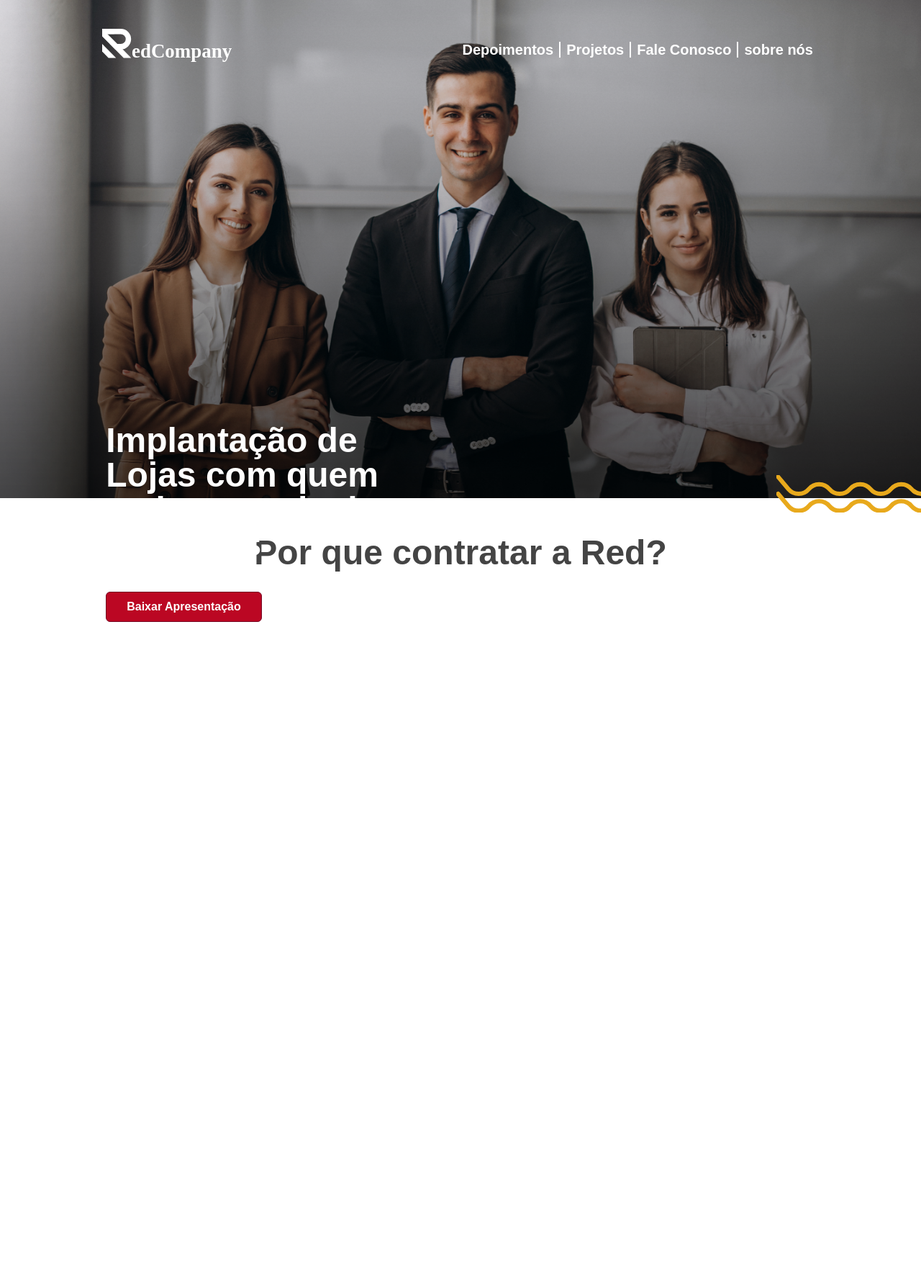
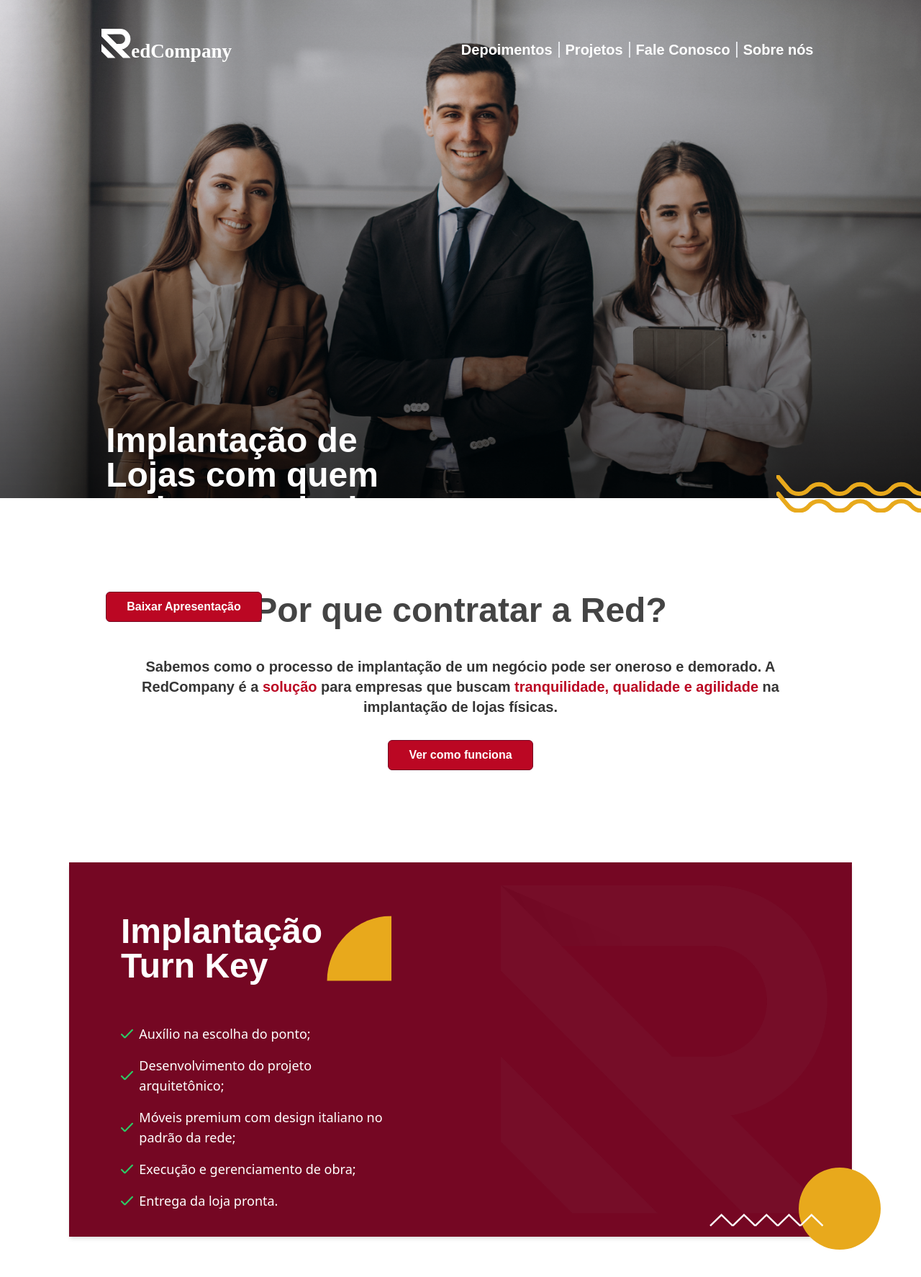
Before and after one commit to LuizCBonini/Redcompany-Landing, a React (Create React App) app: page / in a window 1280 px wide. Shown: the top 1774 px of the page at 72% size. Before the commit the page ends 864 px from the top, so only its background shows below. Built offline with nearby package versions, Linux system fonts and the light colour scheme.

Commit message:
Feat: Seção de introdução finalizada.

```diff
--- a/src/App.jsx
+++ b/src/App.jsx
@@ -1,7 +1,7 @@
 
 // paginas:
 import Home from './containers/Home';
-import PorqueContratar from './containers/PorqueContratar';
+import PorqueContratar from './containers/WhyHyre';
 
 export default function App() {
   return (
--- a/src/components/button.jsx
+++ b/src/components/button.jsx
@@ -2,7 +2,7 @@ import React from 'react';
 
 const Button = ({children}) => {
     return (
-        <button className='bg-red text-white font-title font-bold py-2 px-7 rounded-md border-bordo border hover:bg-bordo'>{children}</button>
+        <button className='bg-red text-white font-poppins font-bold py-2 px-7 rounded-md border-bordo border hover:bg-bordo'>{children}</button>
      );
 }
 
--- a/src/containers/Home.jsx
+++ b/src/containers/Home.jsx
@@ -12,9 +12,9 @@ const Home = () => {
     return (
         <div className=''>
             <header className='absolute flex w-full items-center justify-around pt-10'>
-                <a href="/"><img src={logo} alt="" /></a>
+                <a href="/"><img src={logo} alt="Logo em branco da Redcompany" /></a>
 
-                <ul className="flex text-xl text-white font-title font-semibold">
+                <ul className="flex text-xl text-white font-poppins font-semibold">
                     <li>
                         <a href="/" className='pr-2 '><span className='hover:border-b-2 border-red'>Depoimentos</span></a>
                     </li>
@@ -28,21 +28,21 @@ const Home = () => {
                     </li>
 
                     <li>
-                        <a href="/" className='pl-2 pr-2 border-l-2 '><span className='hover:border-b-2 border-red'>sobre nós</span></a>
+                        <a href="/" className='pl-2 pr-2 border-l-2 '><span className='hover:border-b-2 border-red'>Sobre nós</span></a>
                     </li>
                 </ul>
             </header>
 
             <div className='overflow-hidden'>
-                <img src={capa} alt="" className='w-auto'/>
+                <img src={capa} alt="Foto de duas mulheres e um homem de braços cruzados sorrindo" className='w-auto'/>
 
-                <h1 className='font-title font-bold text-white absolute text-5xl ml-home-title max-w-home-title bottom-5'>Implantação de Lojas com quem mais entende de franquias</h1>
+                <h1 className='font-poppins font-bold text-white absolute text-5xl ml-home-title max-w-home-title bottom-5'>Implantação de Lojas com quem mais entende de franquias</h1>
 
                 <div className='absolute ml-home-title -bottom-16'>
                     <Button>Baixar Apresentação</Button>
                 </div>
 
-                <img src={ondas} alt="" className='relative bottom-8 left-8 float-right'/>
+                <img src={ondas} alt="Ondas amarelas" className='relative bottom-8 left-8 float-right'/>
             </div>
         </div>
      );
--- a/src/containers/PorqueContratar.jsx
+++ /dev/null
@@ -1,13 +0,0 @@
-import React from 'react';
-
-const PorqueContratar = () => {
-    return (
-        <>
-            <div className='flex justify-center'>
-                <h1 className='font-title font-bold text-title text-5xl text-center'>Por que contratar a Red?</h1>
-            </div>
-        </>
-     );
-}
-
-export default PorqueContratar;
--- /dev/null
+++ b/src/containers/WhyHyre.jsx
@@ -0,0 +1,45 @@
+import React from 'react';
+import Button from '../components/button';
+
+// images:
+import cone from '../assets/imgs/svgs/Grupo 4.svg'
+import checked from '../assets/imgs/icons/verificar.svg'
+import R from '../assets/imgs/logos/R.png'
+import ball from '../assets/imgs/svgs/Grupo 13.svg'
+
+const PorqueContratar = () => {
+    return (
+        <>
+            <div className='mt-20 text-center max-w-why-content mx-auto'>
+                <h1 className='font-poppins font-bold text-title text-5xl mb-10'>Por que contratar a Red?</h1>
+
+                <p className='text-text font-poppins font-bold text-center text-xl mb-8'>Sabemos como o processo de implantação de um negócio pode ser oneroso e demorado. A RedCompany é a <span className='text-red'>solução</span> para empresas que buscam <span className='text-red'>tranquilidade, qualidade e agilidade</span> na implantação de lojas físicas.</p>
+
+                <Button>Ver como funciona</Button>
+            </div>
+
+            <div className='bg-bordo w-[85%] h-[32.5em] shadow-md mx-auto mt-32 p-8 flex gap-x-28'>
+                <div className='p-10 items-center'>
+                    <span className='flex'>
+                        <h1 className='font-poppins text-white font-bold text-5xl max-w-xs'>Implantação Turn Key</h1>
+                        <img src={cone} alt="Cone amarelo" />
+                    </span>
+                    <div className='max-w-sm mt-14'>
+                        <span className='flex mt-4'><img src={checked} alt="sinal de checado em verde" /><p className='text-white ml-2 text-lg'>Auxílio na escolha do ponto;</p></span>
+
+                        <span className='flex mt-4'><img src={checked} alt="sinal de checado em verde" /><p className='text-white ml-2 text-lg'>Desenvolvimento do projeto arquitetônico;</p></span>
+                        <span className='flex mt-4'><img src={checked} alt="sinal de checado em verde" /><p className='text-white ml-2 text-lg'>Móveis premium com design italiano no padrão da rede;</p></span>
+                        <span className='flex mt-4'><img src={checked} alt="sinal de checado em verde" /><p className='text-white ml-2 text-lg'>Execução e gerenciamento de obra;</p></span>
+                        <span className='flex mt-4'><img src={checked} alt="sinal de checado em verde" /><p className='text-white ml-2 text-lg'>Entrega da loja pronta.</p></span>
+                    </div>
+                </div>
+
+                <img src={R} alt="Inicial do logo da RedCompany" className='opacity-40'/>
+
+            </div>
+                <img src={ball} alt="bola amarela com ondas" className='relative bottom-24 right-14 float-right'/>
+        </>
+     );
+}
+
+export default PorqueContratar;
--- a/tailwind.config.js
+++ b/tailwind.config.js
@@ -4,25 +4,26 @@ module.exports = {
     "./src/**/*.{js,jsx,ts,tsx}",
   ],
   theme: {
-    extend: {},
+    extend: {
       fontFamily: {
-      'title':['Poppins', 'sans-serif']
+        'poppins':['Poppins', 'sans-serif']
       },
       colors: {
         'red': '#BB0723',
         'bordo': '#750723',
         'white': '#FFFFFF',
         'title': '#444444',
+        'text': '#363636',
       },
       maxWidth: {
-      'home-title': '25.5rem',
+        'home-title': '10em',
+        'why-content': '58em',
       },
       margin: {
         'home-title': '11.5%',
       },
-    backgroundImage: {
-      'capa': "url('/src/assets/imgs/photos/capa.png')",
     },
     },
+
   plugins: [],
 }
```
Lines whose indentation alone changed are shown as unchanged.
